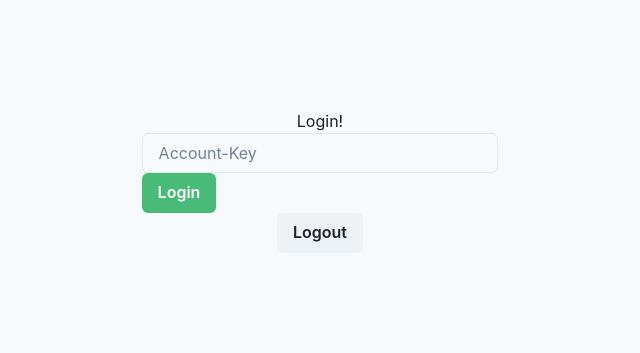
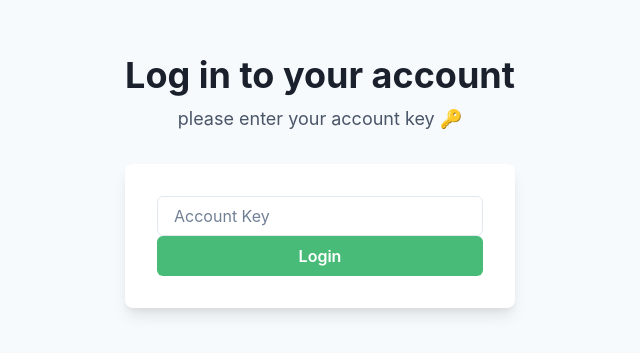
Before and after one commit to TUBerlin-Kopfsachen-Browser-Frontend/kopfsachen-app, a React (Create React App) app: page /login in a window 1280 px wide. Shown: the part 219-572 px from the top of the page, without its empty margins (320-960 px from the left). Built offline with nearby package versions, Linux system fonts and the light colour scheme.

Commit message:
make it prettier

```diff
--- a/src/App.tsx
+++ b/src/App.tsx
@@ -12,6 +12,8 @@ import {
   Center,
   Heading,
   Image,
+  Button,
+  Stack,
 } from "@chakra-ui/react";
 // import { Logo } from "./Logo"
 import Sidebar from "./components/Sidebar";
@@ -24,6 +26,14 @@ export const App = () => (
       {/* <Logo h="40vmin" pointerEvents="none" /> */}
       <Image src="/header.png" width={["200px", "400px"]} />
       <Text fontSize={["16", "24"]}>Welcome to the Kopsachen Web App!</Text>
+      <Stack spacing={4} direction="row" align="center">
+        <a href="/login">
+          <Button colorScheme="teal">Login</Button>
+        </a>
+        <a href="/register">
+          <Button colorScheme="teal">Register</Button>
+        </a>
+      </Stack>
     </Center>
   </Flex>
 );
--- a/src/routes/Login.tsx
+++ b/src/routes/Login.tsx
@@ -40,9 +40,21 @@ export default function Login() {
       align={"center"}
       justify={"center"}
       bg={useColorModeValue("gray.50", "gray.800")}
-      flexDirection="column"
     >
-      <Text>Login!</Text>
+      <Stack spacing={8} mx={"auto"} maxW={"lg"} py={12} px={6}>
+        <Stack align={"center"}>
+          <Heading fontSize={"4xl"}>Log in to your account</Heading>
+          <Text fontSize={"lg"} color={"gray.600"}>
+            please enter your account key 🔑
+          </Text>
+        </Stack>
+        <Box
+          rounded={"lg"}
+          bg={useColorModeValue("white", "gray.700")}
+          boxShadow={"lg"}
+          p={8}
+        >
+          <Stack spacing={4}>
             <form
               onSubmit={(e) => {
                 const formData = new FormData(e.currentTarget);
@@ -66,11 +78,21 @@ export default function Login() {
                       },
                     })
                   )
-            .then((res) => res.json())
-            .then((response) => alert("success"));
+                  .then((res) => {
+                    if (res.status == 200) {
+                      alert("success");
+                      window.location.replace("/");
+                    } else {
+                      alert("something went wrong");
+                    }
+                  });
               }}
             >
-        <Input name="account-key" placeholder="Account-Key" />
+              <Stack spacing={4}>
+                <Input name="account-key" placeholder="Account Key" />
+              </Stack>
+
+              <Stack spacing={10}>
                 <Button
                   type="submit"
                   bg={"green.400"}
@@ -81,8 +103,11 @@ export default function Login() {
                 >
                   Login
                 </Button>
+              </Stack>
             </form>
-      <LogoutButton />
+          </Stack>
+        </Box>
+      </Stack>
     </Flex>
   );
 }
--- a/src/routes/Profile.tsx
+++ b/src/routes/Profile.tsx
@@ -19,6 +19,7 @@ import {
   FiChevronRight,
   FiShield,
 } from "react-icons/fi";
+import LogoutButton from "../components/Logout";
 
 export default function Profile() {
   return (
@@ -89,6 +90,7 @@ export default function Profile() {
               Settings{" "}
             </Button>
           </Link>
+          <LogoutButton />
         </Stack>
       </Flex>
     </Flex>
--- a/src/routes/Register.tsx
+++ b/src/routes/Register.tsx
@@ -23,6 +23,7 @@ import {
 import LogoutButton from "../components/Logout";
 
 export default function Register() {
+  const [submittedData, setSubmittedData] = useState<FormData>();
   const {
     register,
     handleSubmit,
@@ -37,9 +38,21 @@ export default function Register() {
       align={"center"}
       justify={"center"}
       bg={useColorModeValue("gray.50", "gray.800")}
-      flexDirection="column"
     >
-      <Text>Register!</Text>
+      <Stack spacing={8} mx={"auto"} maxW={"lg"} py={12} px={6}>
+        <Stack align={"center"}>
+          <Heading fontSize={"4xl"}>Register a new account</Heading>
+          <Text fontSize={"lg"} color={"gray.600"}>
+            to use the Kopfsachen app!
+          </Text>
+        </Stack>
+        <Box
+          rounded={"lg"}
+          bg={useColorModeValue("white", "gray.700")}
+          boxShadow={"lg"}
+          p={8}
+        >
+          <Stack spacing={4}>
             <Button
               bg={"green.400"}
               color={"white"}
@@ -65,12 +78,16 @@ export default function Register() {
                     })
                   )
                   .then((res) => res.json())
-            .then((response) => alert(response.identity.traits.accountKey));
+                  .then((response) =>
+                    alert(response.identity.traits.accountKey)
+                  );
               }}
             >
               Register
             </Button>
-      <LogoutButton />
+          </Stack>
+        </Box>
+      </Stack>
     </Flex>
   );
 }
```
Also changed, not shown: 2 other files (tests, documents, lock files or other folders). Lines whose indentation alone changed are shown as unchanged.
